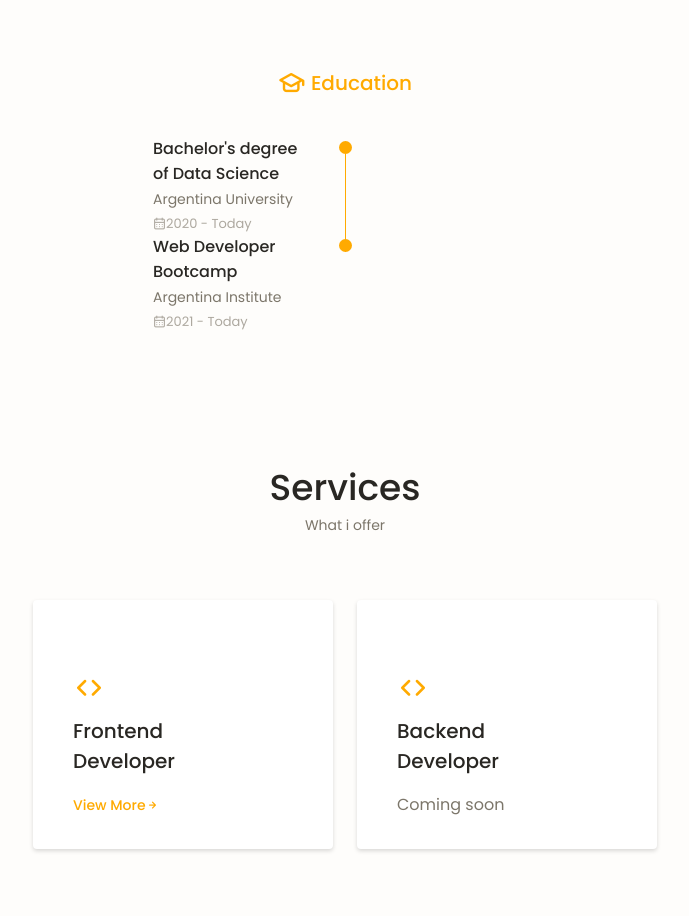
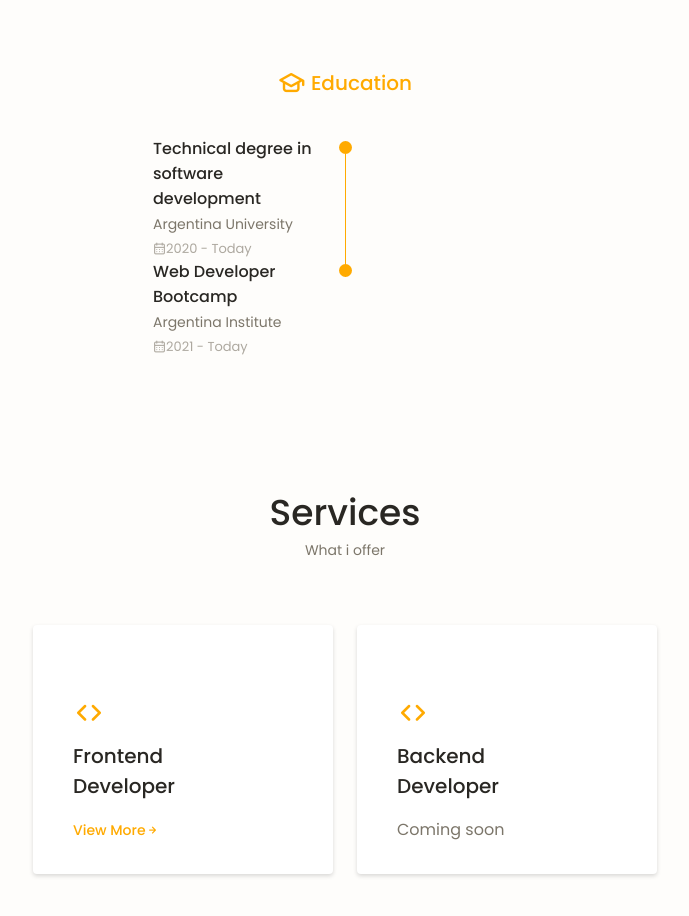
Before and after one commit to CrisArevalo/Portfolio-V2, a plain HTML site: page index.html in a window 1280 px wide. Shown: the part 1783-2699 px from the top of the page, without its empty margins (295-984 px from the left). Drawn offline with nearby package versions, Linux system fonts and the light colour scheme.

Commit message:
Actualizacion 9/1/2022

```diff
--- a/index.html
+++ b/index.html
@@ -407,7 +407,7 @@
                             <div class="qualification__data">
                                 <div>
                                     <h3 class="qualification__title">
-                                        Bachelor's degree of Data Science
+                                        Technical degree in software development
                                     </h3>
                                     <span class="qualification__subtitle"
                                         >Argentina University</span
```
